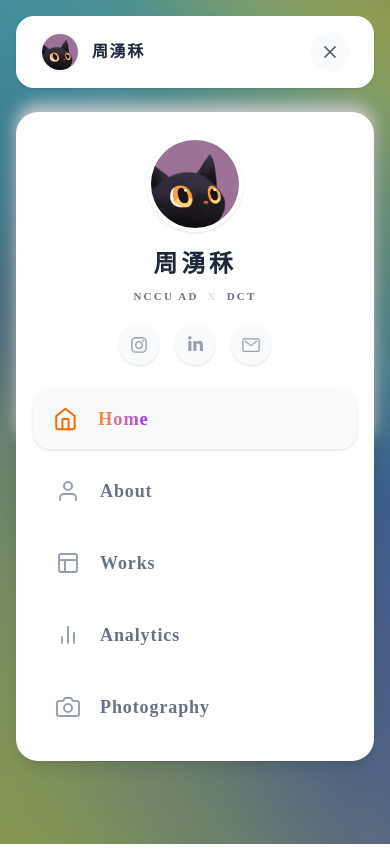
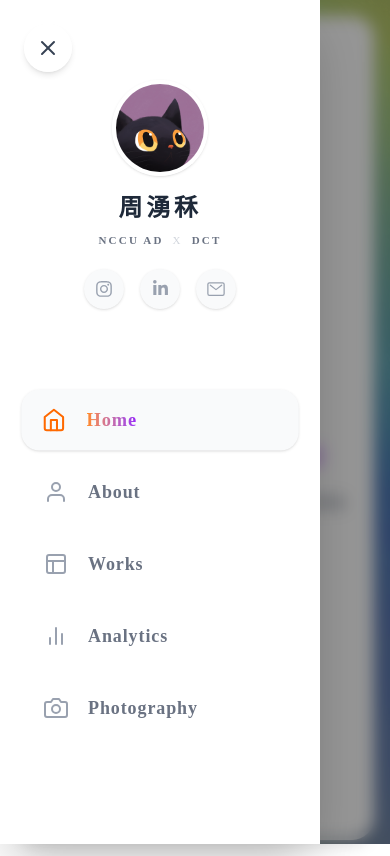
Before and after one commit to Joli0428/1142_web_112405214_Hw1, a Next.js app: page / in a window 390 px wide. Both pictures are taken after a click on the button "Toggle Menu". Built offline with nearby package versions, Linux system fonts and the light colour scheme.

Commit message:
feat:phone_finish

```diff
--- a/app/layout.tsx
+++ b/app/layout.tsx
@@ -24,7 +24,9 @@ export default function RootLayout({
 
           <Sidebar />
 
-          <div className="flex-1 bg-[#fafafa] rounded-3xl shadow-lg md:h-full overflow-y-auto p-6 md:p-12 lg:p-16 relative z-10">
+          {/* 🌟 關鍵修改：在 p-6 後面加上 pt-24（為手機版漢堡按鈕預留頂部空間）
+              md:p-12 會確保電腦版依然維持完美的對稱留白，不受 pt-24 影響！ */}
+          <div className="flex-1 bg-[#fafafa] rounded-3xl shadow-lg md:h-full overflow-y-auto p-6 pt-24 md:p-12 lg:p-16 relative z-10">
             {children}
           </div>
 
--- a/app/page.tsx
+++ b/app/page.tsx
@@ -1,4 +1,4 @@
-"use client"; // 🌟 重新喚醒 React 的狀態管理能力
+"use client";
 
 import { useState, useEffect } from "react";
 import Image from "next/image";
@@ -6,12 +6,9 @@ import Link from "next/link";
 import TextType from "../components/TextType";
 
 export default function Home() {
-  // 🌟 控制游標是否顯示的開關，預設為 true (打開)
   const [isCursorVisible, setIsCursorVisible] = useState(true);
 
   useEffect(() => {
-    // 根據我們的精密計算，整個打字＋刪除的動畫大約需要 4.46 秒
-    // 我們設定 4.6 秒後 (確保字都已經完全打完)，自動把游標隱藏起來！
     const timer = setTimeout(() => {
       setIsCursorVisible(false);
     }, 4600);
@@ -20,7 +17,9 @@ export default function Home() {
   }, []);
 
   return (
-    <div className="flex flex-col items-center justify-center h-full w-full animate-in fade-in duration-700">
+    // 🌟 關鍵修改：加入 min-h-[calc(100vh-140px)] 讓手機版的卡片強制伸長到底部
+    // md:min-h-0 則確保在電腦版時，它不會因為這個設定而跑版
+    <div className="flex flex-col items-center justify-center w-full animate-in fade-in duration-700 h-full min-h-[calc(100vh-140px)] md:min-h-0">
 
       <div className="w-24 h-24 mb-6 rounded-full overflow-hidden bg-black flex items-center justify-center shadow-md group">
         <Image
@@ -32,7 +31,7 @@ export default function Home() {
         />
       </div>
 
-      <div className="flex items-center justify-center text-3xl md:text-4xl font-extrabold bg-clip-text text-transparent bg-gradient-to-r from-orange-400 to-purple-600 mb-4 pb-1 h-10 md:h-12">
+      <div className="flex items-center justify-center text-3xl md:text-4xl font-extrabold bg-clip-text text-transparent bg-gradient-to-r from-orange-400 to-purple-600 mb-4 pb-1 h-10 md:h-12 text-center">
         <TextType
           as="h1"
           text={["Hi, I'm JOLI", "Welcome to my site!"]}
@@ -40,12 +39,12 @@ export default function Home() {
           deletingSpeed={40}
           pauseDuration={1500}
           loop={false}
-          showCursor={isCursorVisible} // 🌟 將游標綁定到我們剛剛設定的開關
+          showCursor={isCursorVisible}
         />
       </div>
 
-      <div className="text-sm md:text-base text-gray-500 mb-8 tracking-wide">
-      我相信，如果每個人都充滿好奇心，世界會更美好 ✨
+      <div className="text-sm md:text-base text-gray-500 mb-8 tracking-wide text-center">
+        我相信，如果每個人都充滿好奇心，世界會更美好 ✨
       </div>
 
       <Link
--- a/components/Sidebar.tsx
+++ b/components/Sidebar.tsx
@@ -1,52 +1,77 @@
-"use client"; // 🌟 這是關鍵，宣告它是一個客戶端元件
+"use client";
 
-import { useState } from "react";
+import { useState, useEffect } from "react";
 import Image from "next/image";
 import Link from "next/link";
-import NavMenu from "./NavMenu"; // 注意路徑
+import NavMenu from "./NavMenu";
 import { FaInstagram, FaLinkedinIn } from "react-icons/fa6";
 import { IoMailOutline } from "react-icons/io5";
-import { FiMenu, FiX } from "react-icons/fi"; // 引入漢堡選單和關閉的 Icon
+import { FiMenu, FiX } from "react-icons/fi";
 
 export default function Sidebar() {
-  // 🌟 用來控制手機版選單是否展開的狀態
   const [isOpen, setIsOpen] = useState(false);
+  // 🌟 新增：控制漢堡按鈕是否顯示的狀態
+  const [isButtonVisible, setIsButtonVisible] = useState(true);
+  const [lastScrollY, setLastScrollY] = useState(0);
 
-  // 點擊選單項目後自動收起選單
   const handleMenuClick = () => {
     setIsOpen(false);
   };
 
+  // 🌟 新增：滑動偵測邏輯
+  useEffect(() => {
+    const handleScroll = () => {
+      const currentScrollY = window.scrollY;
+
+      // 向下滑動超過 50px 時隱藏按鈕 (避免在最頂部稍微滑動就觸發)
+      if (currentScrollY > lastScrollY && currentScrollY > 50) {
+        setIsButtonVisible(false);
+      }
+      // 向上滑動時顯示按鈕
+      else if (currentScrollY < lastScrollY) {
+        setIsButtonVisible(true);
+      }
+
+      setLastScrollY(currentScrollY);
+    };
+
+    window.addEventListener("scroll", handleScroll, { passive: true });
+    return () => window.removeEventListener("scroll", handleScroll);
+  }, [lastScrollY]);
+
+  // 當選單打開時，防止背景滾動
+  useEffect(() => {
+    if (isOpen) {
+      document.body.style.overflow = "hidden";
+    } else {
+      document.body.style.overflow = "unset";
+    }
+    return () => { document.body.style.overflow = "unset"; };
+  }, [isOpen]);
+
   return (
     <>
-      {/* 🌟 手機版專用的「頂部導航列」 (只有在手機版 md 以下才會顯示) */}
-      <div className="md:hidden flex items-center justify-between bg-white w-full rounded-2xl shadow-sm px-6 py-4 z-50 relative">
-        <div className="flex items-center gap-3">
-          <div className="w-10 h-10 rounded-full overflow-hidden border-2 border-gray-100">
-            <Image src="/IMG_0410.JPG" alt="profile" width={40} height={40} className="object-cover w-full h-full" />
-          </div>
-          <div>
-            <h1 className="text-base font-black tracking-widest text-gray-800">周湧秝</h1>
-          </div>
-        </div>
+      {/* 🌟 1. 懸浮的漢堡選單按鈕 (綁定 isButtonVisible 來控制上下滑動的動畫) */}
+      <button
+        onClick={() => setIsOpen(!isOpen)}
+        className={`md:hidden fixed left-6 z-[60] w-12 h-12 flex items-center justify-center bg-white/80 backdrop-blur-md rounded-full shadow-md text-gray-700 hover:bg-white transition-all duration-300 ease-in-out ${
+          isButtonVisible ? "top-6 opacity-100 translate-y-0" : "-top-10 opacity-0 -translate-y-full"
+        }`}
+        aria-label="Toggle Menu"
+      >
+        {isOpen ? <FiX size={24} /> : <FiMenu size={24} />}
+      </button>
 
-        {/* 漢堡選單按鈕 */}
-        <button
-          onClick={() => setIsOpen(!isOpen)}
-          className="w-10 h-10 flex items-center justify-center bg-gray-50 rounded-full text-gray-600 hover:bg-gray-100 transition-colors"
-        >
-          {isOpen ? <FiX size={20} /> : <FiMenu size={20} />}
-        </button>
-      </div>
-
-      {/* 🌟 原始的左側欄設計 (加上了響應式的隱藏與展開邏輯) */}
+      {/* 🌟 2. 展開的側邊欄選單 (維持原樣) */}
       <div
         className={`${
           isOpen
-            ? "translate-y-0 opacity-100 mt-4" // 手機版展開時的樣式
-            : "-translate-y-4 opacity-0 hidden" // 手機版收合時的樣式
-        } md:translate-y-0 md:opacity-100 md:flex md:mt-0 transition-all duration-300 ease-in-out bg-white w-full md:w-[260px] md:h-full rounded-3xl shadow-lg flex-col py-6 px-5 md:py-14 z-40 shrink-0 md:overflow-y-auto absolute md:relative top-20 md:top-0 left-0`}
+            ? "translate-x-0"
+            : "-translate-x-full"
+        } md:translate-x-0 transition-transform duration-500 ease-in-out fixed inset-y-0 left-0 w-[85vw] max-w-[320px] bg-white shadow-2xl z-[50] md:z-auto flex flex-col py-12 px-6 overflow-y-auto md:relative md:w-[260px] md:h-full md:rounded-3xl md:shadow-lg md:py-14 md:px-5 shrink-0`}
       >
+        <div className="h-8 md:hidden shrink-0"></div>
+
         <div className="flex justify-center items-center w-full mb-4 shrink-0">
           <Link href="/" className="group cursor-pointer" onClick={handleMenuClick}>
             <div className="w-[96px] h-[96px] rounded-full overflow-hidden flex justify-center items-center border-4 border-white shadow-sm transition-all duration-500 group-hover:shadow-xl group-hover:scale-105 group-hover:border-gray-50">
@@ -80,17 +105,16 @@ export default function Sidebar() {
           </a>
         </div>
 
-        {/* 包裝 NavMenu 並攔截點擊事件，讓點選單時自動收合 */}
         <div className="flex-1 flex flex-col justify-center w-full" onClick={handleMenuClick}>
           <NavMenu />
         </div>
 
       </div>
 
-      {/* 手機版展開選單時的半透明背景遮罩 */}
+      {/* 🌟 3. 半透明背景遮罩 */}
       {isOpen && (
         <div
-          className="fixed inset-0 bg-black/20 backdrop-blur-sm z-30 md:hidden"
+          className="fixed inset-0 bg-black/40 backdrop-blur-sm z-[40] md:hidden transition-opacity duration-500 animate-in fade-in"
           onClick={() => setIsOpen(false)}
         />
       )}
```
